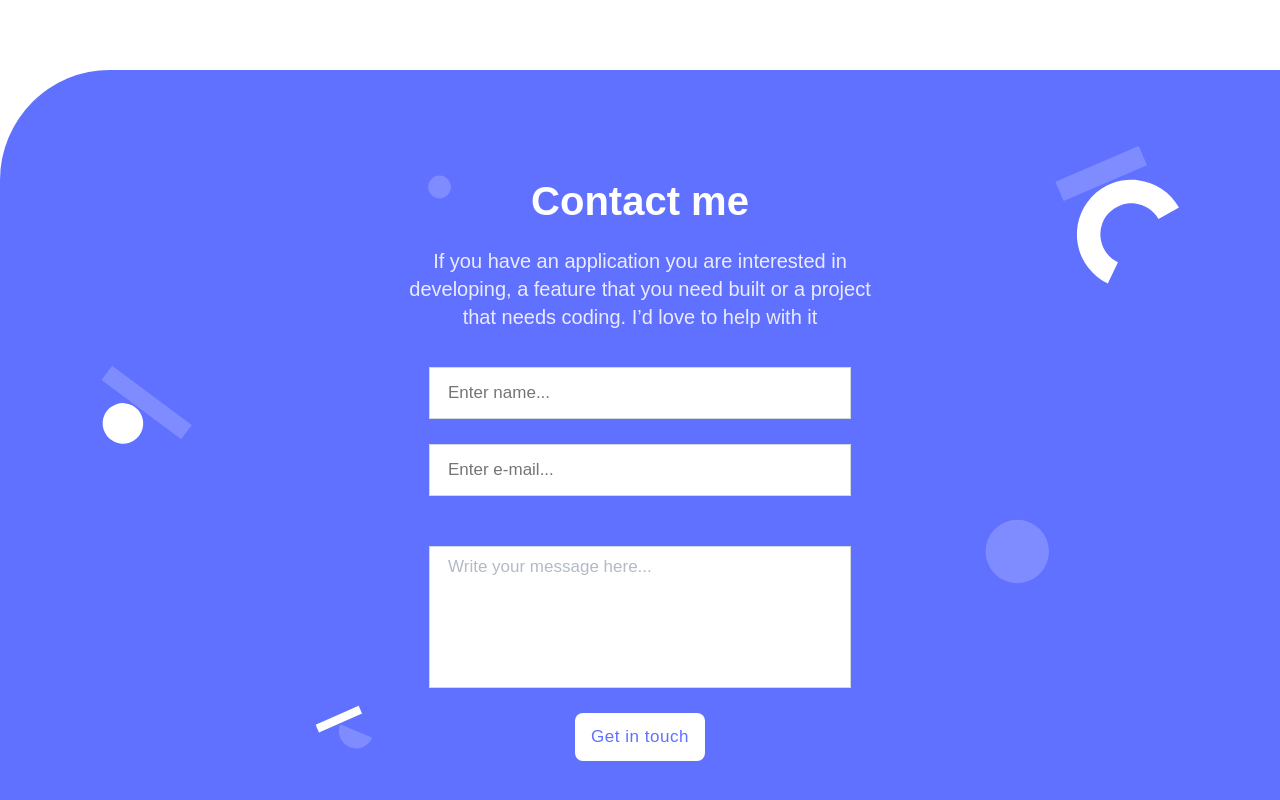
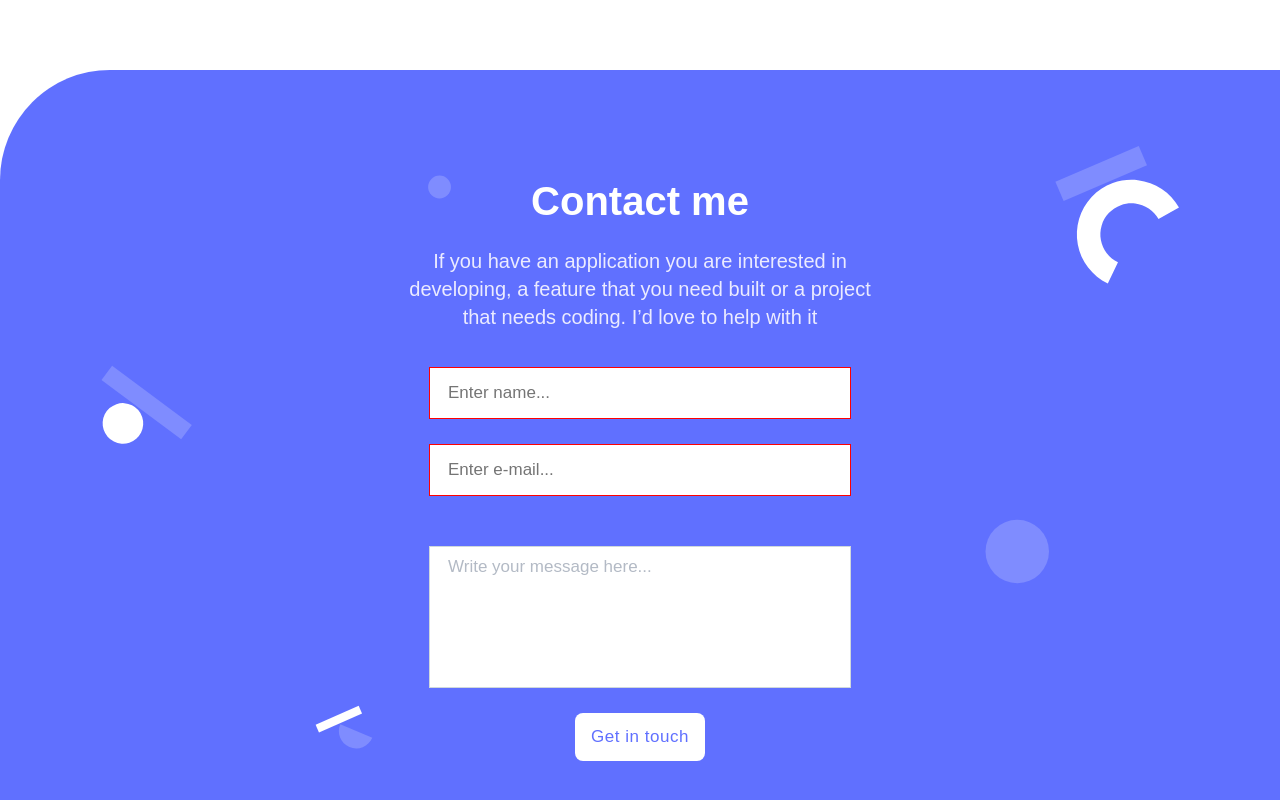
Before and after one commit to Metaverse-Nabeel/Portfolio-Project, a website: page index.html in a window 1280 px wide. Shown: the part 3462-4262 px from the top of the page. Drawn offline with Linux system fonts and the light colour scheme.

Commit message:
Add styles to email validation

```diff
--- a/style.css
+++ b/style.css
@@ -1151,3 +1151,7 @@
   line-height: 20px;
   color: white;
 }
+
+.inputClass:invalid {
+  border-color: red;
+}
```
